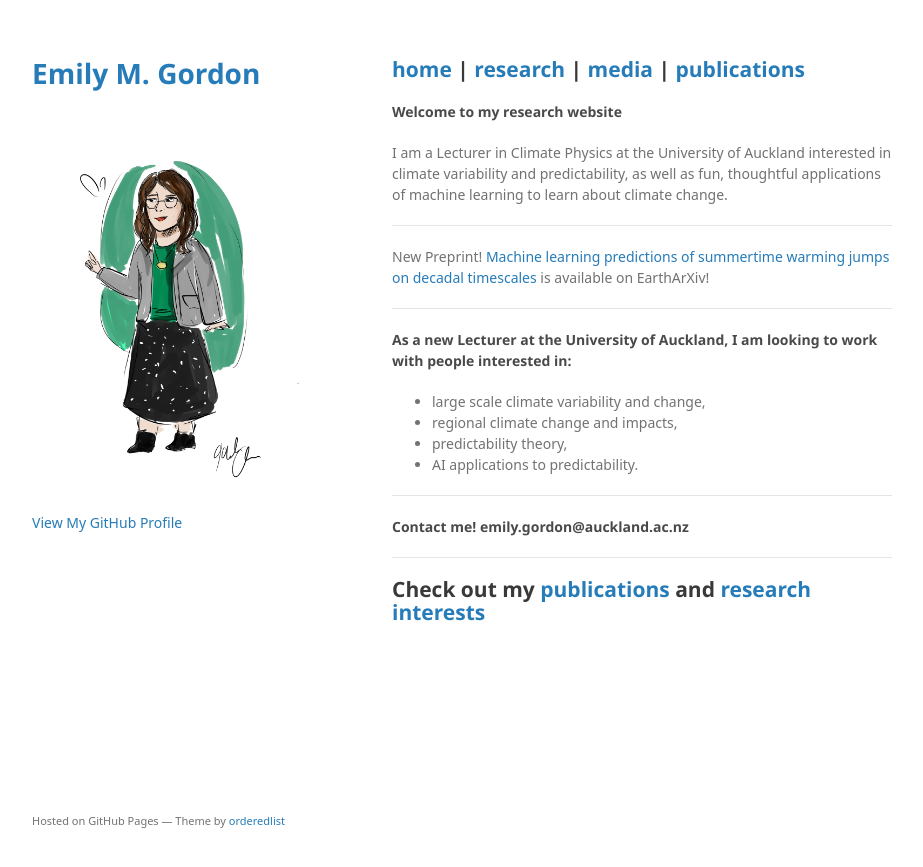
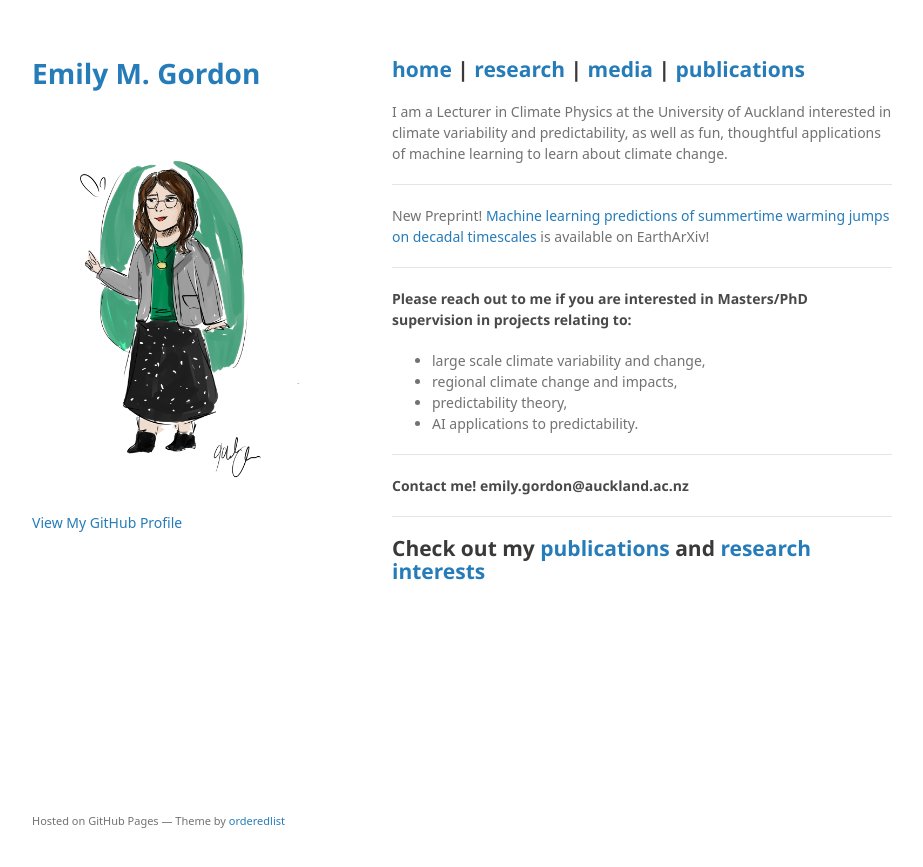
Before and after one commit to emily-gordy/emily-gordy.github.io, a Jekyll site: the page built from index.md, in a window 1280 px wide. Shown: the top 867 px of the page, without its empty margins (178-1101 px from the left). Built offline with Jekyll 4.4.1, drawn with Linux system fonts in a browser that asks for light colours; some web fonts are replaced; a script that is not in the unit is left out; the repository's description, which GitHub fills in, is left out; our own code applies the rules of GitHub Pages for plain Markdown files.

Commit message:
reivse readme
Updated welcome section

```diff
--- a/index.md
+++ b/index.md
@@ -3,8 +3,6 @@ layout: default
 ---
 
 ## [home](https://emily-gordy.github.io/) | [research](https://emily-gordy.github.io/research/) | [media](https://emily-gordy.github.io/media/) | [publications](https://emily-gordy.github.io/publications/)
-
-#### Welcome to my research website
 
 I am a Lecturer in Climate Physics at the University of Auckland interested in climate variability and predictability, as well as fun, thoughtful applications of machine learning to learn about climate change.
 
@@ -14,7 +12,7 @@ New Preprint! [Machine learning predictions of summertime warming jumps on decad
 
 * * *
 
-#### As a new Lecturer at the University of Auckland, I am looking to work with people interested in:
+#### Please reach out to me if you are interested in Masters/PhD supervision in projects relating to:
 * large scale climate variability and change,
 * regional climate change and impacts,
 * predictability theory,
```
